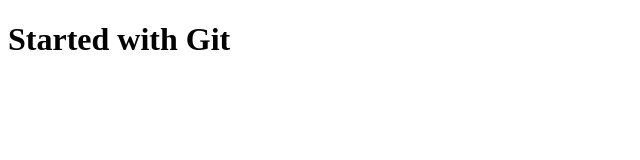
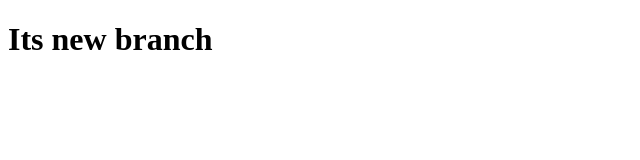
Before and after one commit to rajput-abhinav/Practice1, a plain HTML site: page index.html in a window 1280 px wide. Shown: the whole page, without its empty margins (0-640 px from the left). Drawn offline with Linux system fonts and the light colour scheme.

Commit message:
changed in new branch

```diff
--- a/index.html
+++ b/index.html
@@ -7,6 +7,6 @@
     <title>Document</title>
 </head>
 <body>
-    <h1>Started with Git</h1>
+    <h1>Its new branch</h1>
 </body>
 </html>
```
